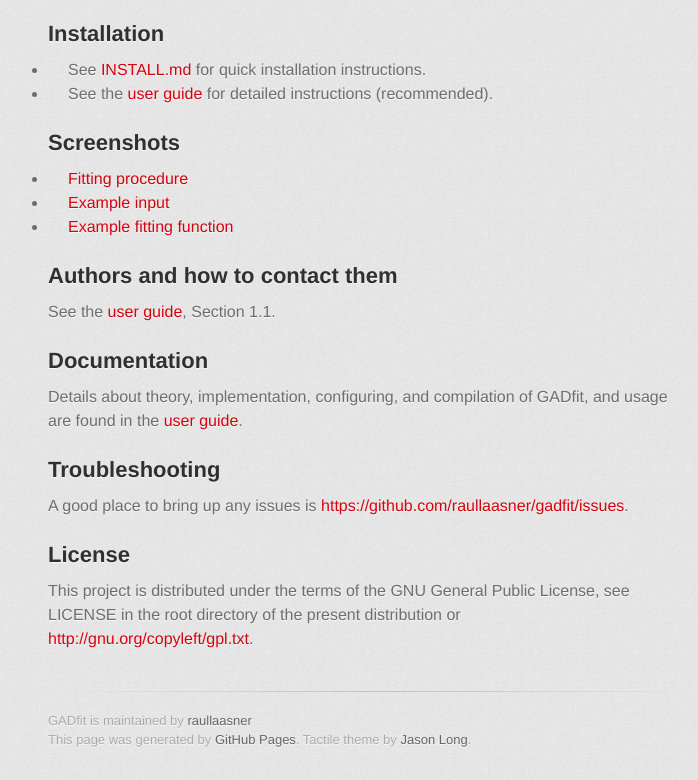
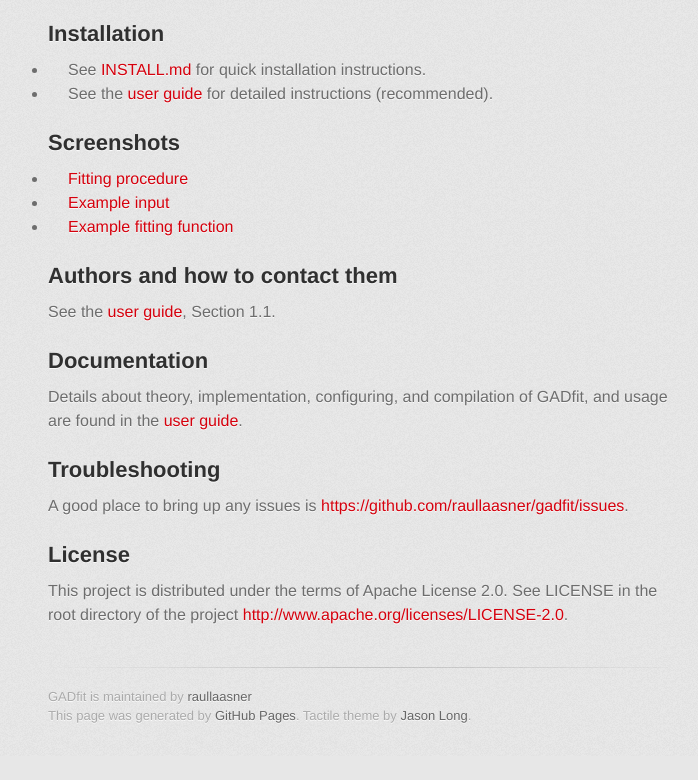
Before and after one commit to raullaasner/gadfit, a plain HTML site: page index.html in a window 1280 px wide. Shown: the part 821-1601 px from the top of the page, without its empty margins (282-980 px from the left). After the commit the page ends 1577 px from the top, so only its background shows below. Drawn offline with Linux system fonts and the light colour scheme; a web font is replaced by a local one.

Commit message:
Update license

```diff
--- a/index.html
+++ b/index.html
@@ -93,7 +93,7 @@
           <h2>
             <a id="license" class="anchor" href="#license" aria-hidden="true"><span class="octicon octicon-link"></span></a>License</h2>
 
-          <p>This project is distributed under the terms of the GNU General Public License, see LICENSE in the root directory of the present distribution or <a href="http://gnu.org/copyleft/gpl.txt">http://gnu.org/copyleft/gpl.txt</a>.</p>
+          <p>This project is distributed under the terms of Apache License 2.0. See LICENSE in the root directory of the project <a href="http://www.apache.org/licenses/LICENSE-2.0">http://www.apache.org/licenses/LICENSE-2.0</a>.</p>
         </section>
 
         <footer>
```
Also changed, not shown: 1 other file.
